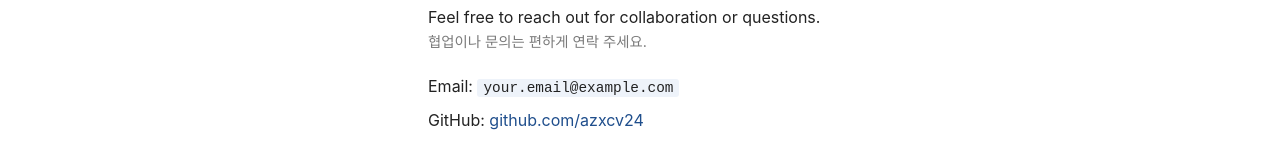
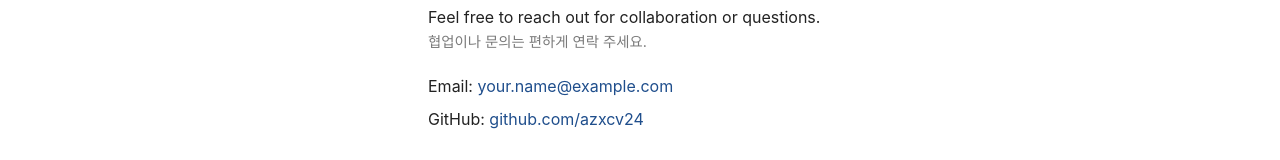
Before and after one commit to azxcv24/bokwang.dev, a plain HTML site: page site/index.html in a window 1280 px wide. Shown: the part 1859-2019 px from the top of the page. Drawn offline with Linux system fonts and the light colour scheme.

Commit message:
[fix] Hide email from spam bots / 스팸봇 방지 이메일 숨김 처리

```diff
--- a/site/assets/main.js
+++ b/site/assets/main.js
@@ -19,4 +19,12 @@
   });
 
   document.getElementById('year').textContent = new Date().getFullYear();
+
+  // Build email links at runtime so the address is not in the HTML source.
+  // 이메일 주소가 HTML 원본에 노출되지 않도록 브라우저에서 조합.
+  document.querySelectorAll('a.email').forEach(function (a) {
+    var addr = a.dataset.user + '@' + a.dataset.domain;
+    a.textContent = addr;
+    a.href = 'mai' + 'lto:' + addr;
+  });
 })();
--- a/site/index.html
+++ b/site/index.html
@@ -166,7 +166,12 @@
         <p>Feel free to reach out for collaboration or questions.
           <span class="ko">협업이나 문의는 편하게 연락 주세요.</span></p>
         <ul class="plain">
-          <li>Email: <code>your.email@example.com</code> <!-- TODO --></li>
+          <!--
+            Public repo: do NOT write your email as plain text (spam bots scrape GitHub).
+            Fill data-user / data-domain separately; JS joins them in the browser.
+            퍼블릭 저장소: 이메일을 그대로 쓰지 말 것 (스팸봇 수집). 아이디/도메인을 나눠 적으면 JS가 합쳐서 표시.
+          -->
+          <li>Email: <a class="email" data-user="your.name" data-domain="example.com" href="#contact">[enable JavaScript]</a> <!-- TODO --></li>
           <li>GitHub: <a href="https://github.com/azxcv24">github.com/azxcv24</a></li>
         </ul>
       </section>
```
